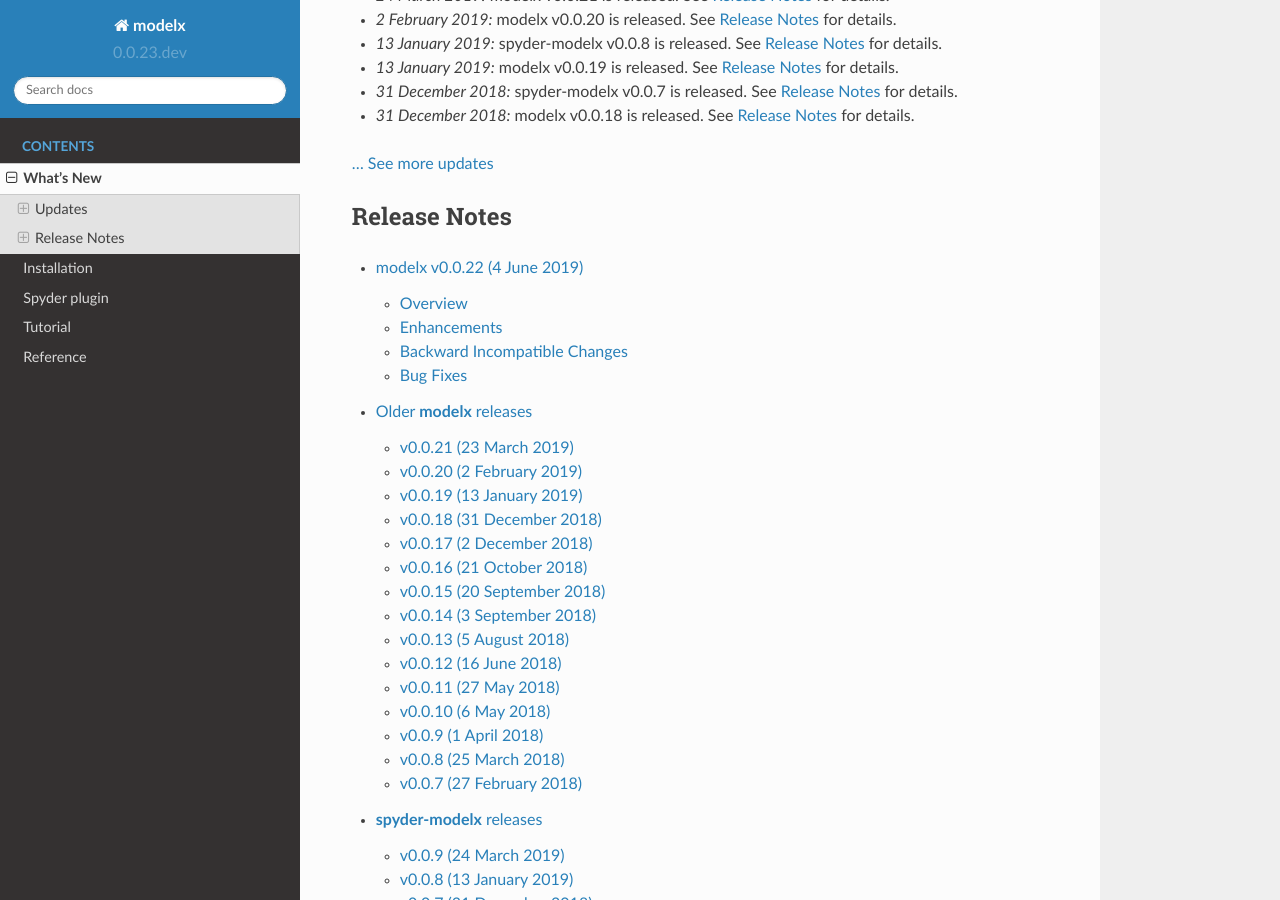
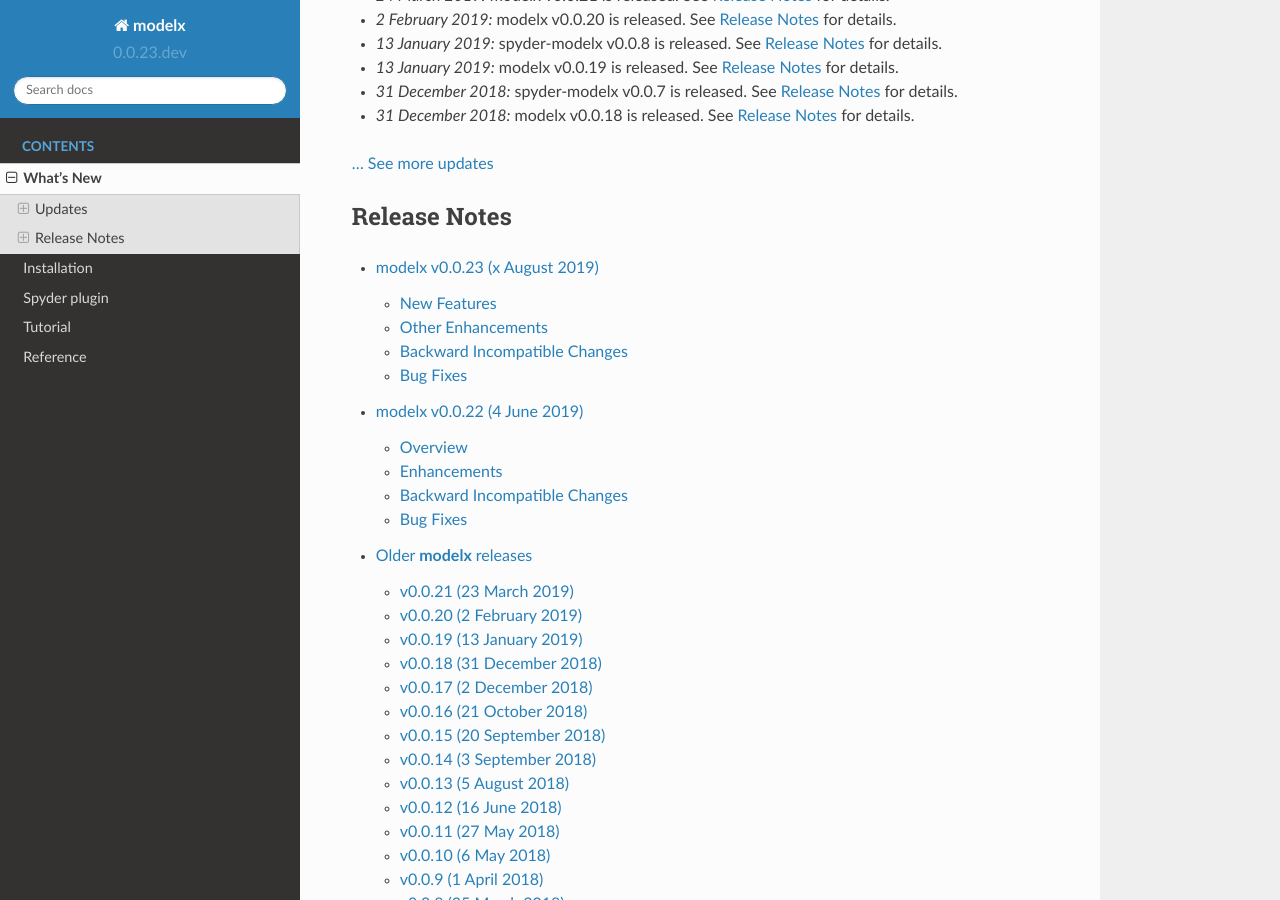
Before and after one commit to fumitoh/modelx, a Sphinx documentation site: the page built from doc/source/whatsnew.rst, in a window 1280 px wide and 900 px high, scrolled down 573 px. Built offline with Sphinx 7.4.7 and the Read the Docs theme 2.0.0, drawn with Linux system fonts in a browser that asks for light colours; pages that are not in the unit, such as notebooks, are missing from menus; some of the changed lines change nothing that is shown.

Commit message:
DOC: Add v0.0.23 release notes

```diff
--- /dev/null
+++ b/doc/source/releases/relnotes_v0_0_23.rst
@@ -0,0 +1,75 @@
+.. currentmodule:: modelx
+
+==============================
+modelx v0.0.23 (x August 2019)
+==============================
+
+.. contents:: What's new in v0.0.23
+   :depth: 1
+   :local:
+
+New Features
+============
+
+This release introduces methods to create Space and Cells
+from Pandas objects or CSV files.
+
+When the model is written out,
+the data source Pandas objects are saved as files in the folder
+of the parent space.
+The CSV files are copied in the parent space folder.
+
+**Methods to Create Cells**
+
+* :meth:`UserSpace.new_cells_from_pandas<core.space.UserSpace.new_cells_from_pandas>`
+* :meth:`UserSpace.new_cells_from_csv<core.space.UserSpace.new_cells_from_csv>`
+
+The first method above creates one or more cells in the parent space
+from a Pandas DataFrame or Series object passed as an argument.
+If a DataFrame is passed, created cells correspond to
+the DataFrame's columns.
+The second method creates cells from a CSV file.
+In either case, the created cells are populated with values read
+from the date source.
+
+
+**Methods to Create a Space and Cells**
+
+* :meth:`Model.new_space_from_pandas<core.model.Model.new_space_from_pandas>`
+* :meth:`UserSpace.new_space_from_pandas<core.space.UserSpace.new_space_from_pandas>`
+* :meth:`Model.new_space_from_csv<core.model.Model.new_space_from_csv>`
+* :meth:`UserSpace.new_space_from_csv<core.space.UserSpace.new_space_from_csv>`
+
+Those methods above create a UserSpace in the parent object (Model or UserSpace)
+from the data source (DataFrame/Series or CSV file) and
+then creates one or more Cells in the created space.
+The created UserSpace can have parameters by specifying which
+parameters should be interpreted as Space parameters in stead of Cells
+parameters.
+When the UserSpace has parameters, DynamicSpaces are also created
+in the UserSpace, and Cells in the DynamicSpaces are also populated
+with values from the data source.
+
+
+Other Enhancements
+==================
+
+* :py:func:`~write_model` and :py:func:`~read_model` now supports
+  writing/reading models with multiple cells created together by
+  the same execution of
+  :meth:`~core.space.UserSpace.new_cells_from_excel` method.
+
+* Added :attr:`models`, an alias for :func:`get_models`
+
+Backward Incompatible Changes
+=============================
+* ``StaticSpace`` is now renamed to :class:`~core.space.UserSpace`.
+
+
+Bug Fixes
+=========
+* Fix the default values of ``names_row`` and ``param_cols`` parameters of
+  :meth:`~core.space.UserSpace.new_cells_from_excel`
+
+* Fix an error when passing a lambda function whose definition spans
+  across multiple lines in a function call.
--- a/doc/source/whatsnew.rst
+++ b/doc/source/whatsnew.rst
@@ -37,6 +37,7 @@
 .. toctree::
    :maxdepth: 2
 
+   releases/relnotes_v0_0_23
    releases/relnotes_v0_0_22
    releases/old_mx_releases
    releases/spyder_mx_releases
```
